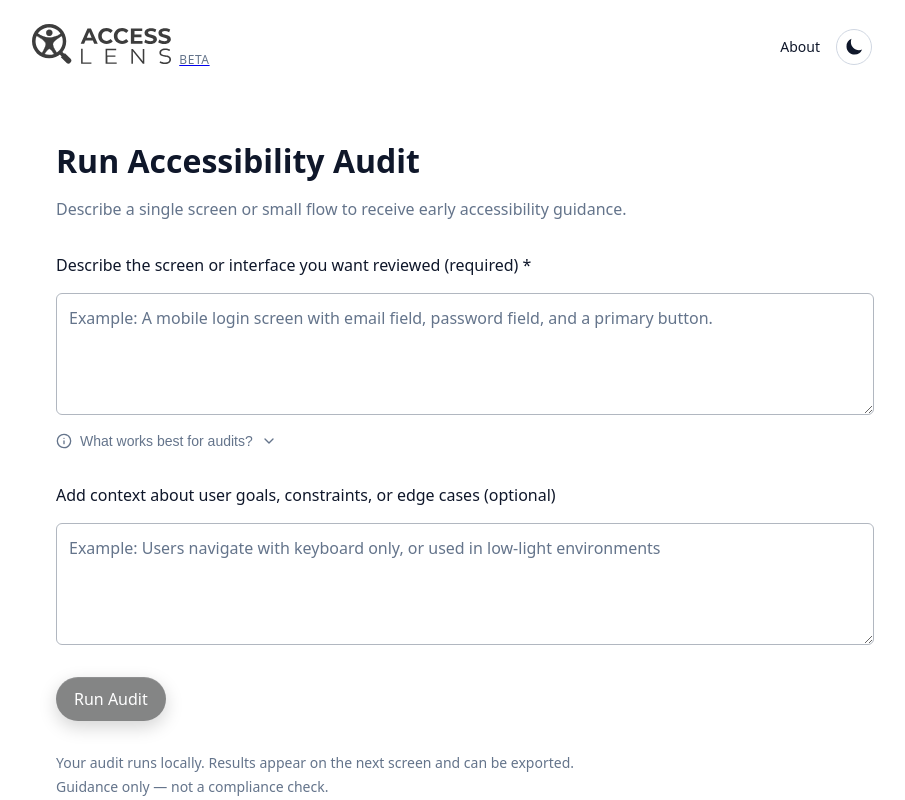
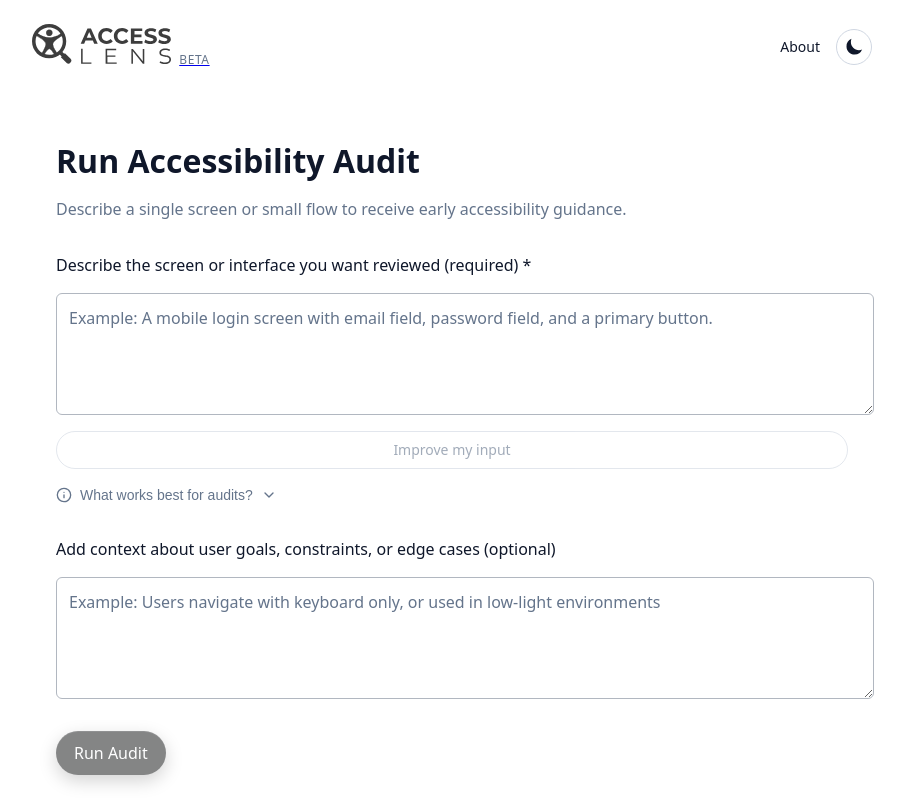
Before and after one commit to AceMoon-tech/access-lens, a React (Vite) app: page /audit in a window 1280 px wide. Shown: the top 800 px of the page, without its empty margins (188-1093 px from the left). Built offline with nearby package versions, Linux system fonts and the light colour scheme; no server answers.

Commit message:
Add input improvement feature to AuditForm component

```diff
--- a/src/screens/AuditForm.jsx
+++ b/src/screens/AuditForm.jsx
@@ -6,6 +6,7 @@ import Loading from '../components/Loading'
 import Alert from '../components/Alert'
 import Card from '../components/Card'
 import { formMessages } from '../lib/formMessages'
+import { improveInput } from '../lib/improveInput.js'
 import { trackAuditStarted, trackAuditFailed } from '../lib/analytics'
 import { createAudit } from '../lib/api/audits'
 import { useApp } from '../state/AppContext'
@@ -96,6 +97,8 @@ function AuditForm({ onResults }) {
   const [hasBlurredDescription, setHasBlurredDescription] = useState(false)
   const [hasBlurredWcag, setHasBlurredWcag] = useState(false)
   const [showInputGuidance, setShowInputGuidance] = useState(false)
+  const [improveLoading, setImproveLoading] = useState(false)
+  const [improveErrorMessage, setImproveErrorMessage] = useState('')
 
   // Validation function for ui-description
   function validateUiDescription(value) {
@@ -171,6 +174,7 @@ function AuditForm({ onResults }) {
   // Handle input change - clear error if field becomes valid
   function handleUiDescriptionChange(e) {
     const value = e.target.value
+    setImproveErrorMessage('')
     setUiDescription(value)
     // Persist to context
     updateAuditFormInputs({ uiDescription: value })
@@ -306,6 +310,29 @@ function AuditForm({ onResults }) {
     }
   }
 
+  async function handleImproveInputClick() {
+    setImproveErrorMessage('')
+    if (!uiDescription.trim()) return
+
+    setImproveLoading(true)
+    try {
+      const next = await improveInput(uiDescription)
+      setUiDescription(next)
+      updateAuditFormInputs({ uiDescription: next })
+      if (hasBlurredDescription) {
+        setUiDescriptionError(validateUiDescription(next))
+      }
+    } catch (err) {
+      const msg =
+        err?.data?.message ||
+        err?.message ||
+        'Unable to improve your description right now. Please try again.'
+      setImproveErrorMessage(msg)
+    } finally {
+      setImproveLoading(false)
+    }
+  }
+
   // Retry handler - re-triggers the audit request
   function handleRetry() {
     const fakeEvent = {
@@ -360,6 +387,26 @@ function AuditForm({ onResults }) {
             errorText={uiDescriptionError || undefined}
             isLoading={requestState === 'loading'}
           />
+
+          <div className="flex flex-col gap-8">
+            <Button
+              type="button"
+              variant="secondary"
+              size="sm"
+              disabled={
+                requestState === 'loading' ||
+                improveLoading ||
+                !uiDescription.trim()
+              }
+              aria-busy={improveLoading}
+              onClick={handleImproveInputClick}
+            >
+              {improveLoading ? 'Improving…' : 'Improve my input'}
+            </Button>
+            {improveErrorMessage ? (
+              <Alert variant="error">{improveErrorMessage}</Alert>
+            ) : null}
+          </div>
 
           {/* Discoverable guidance toggle */}
           <button
```
